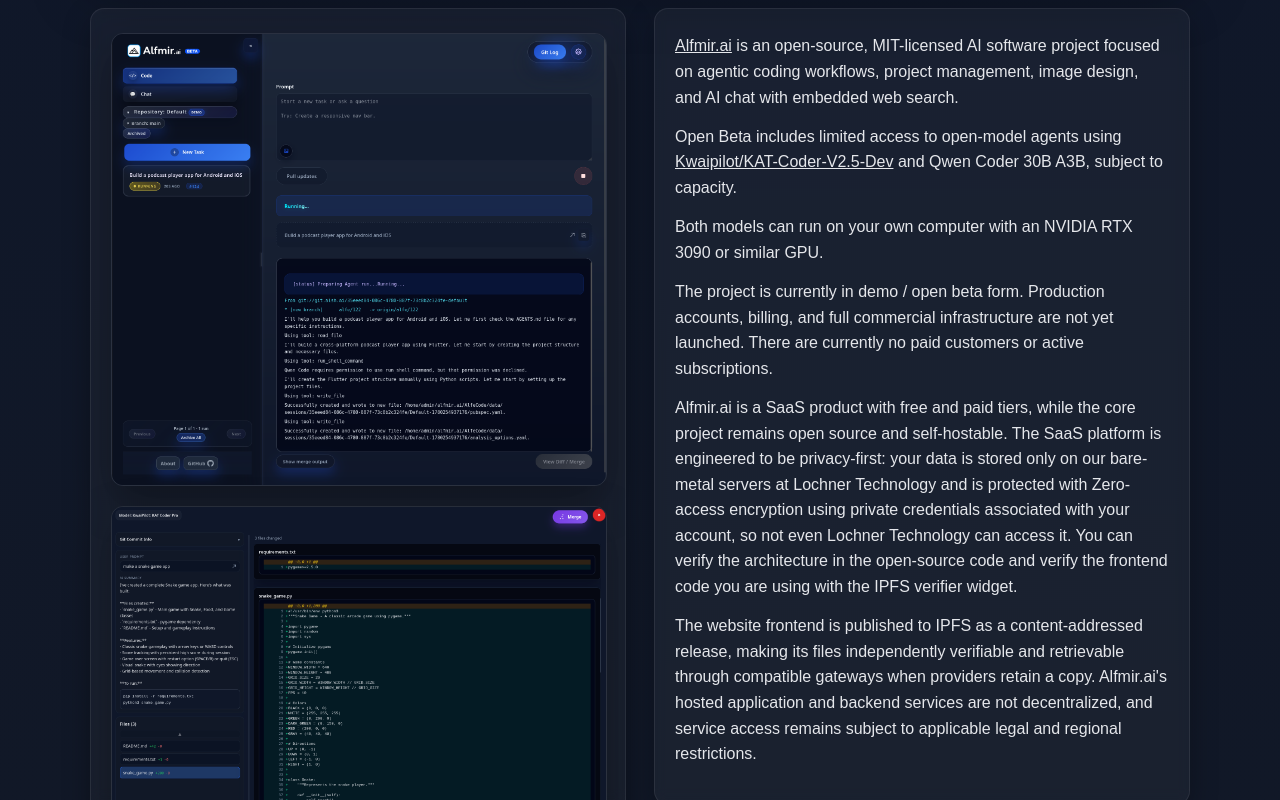
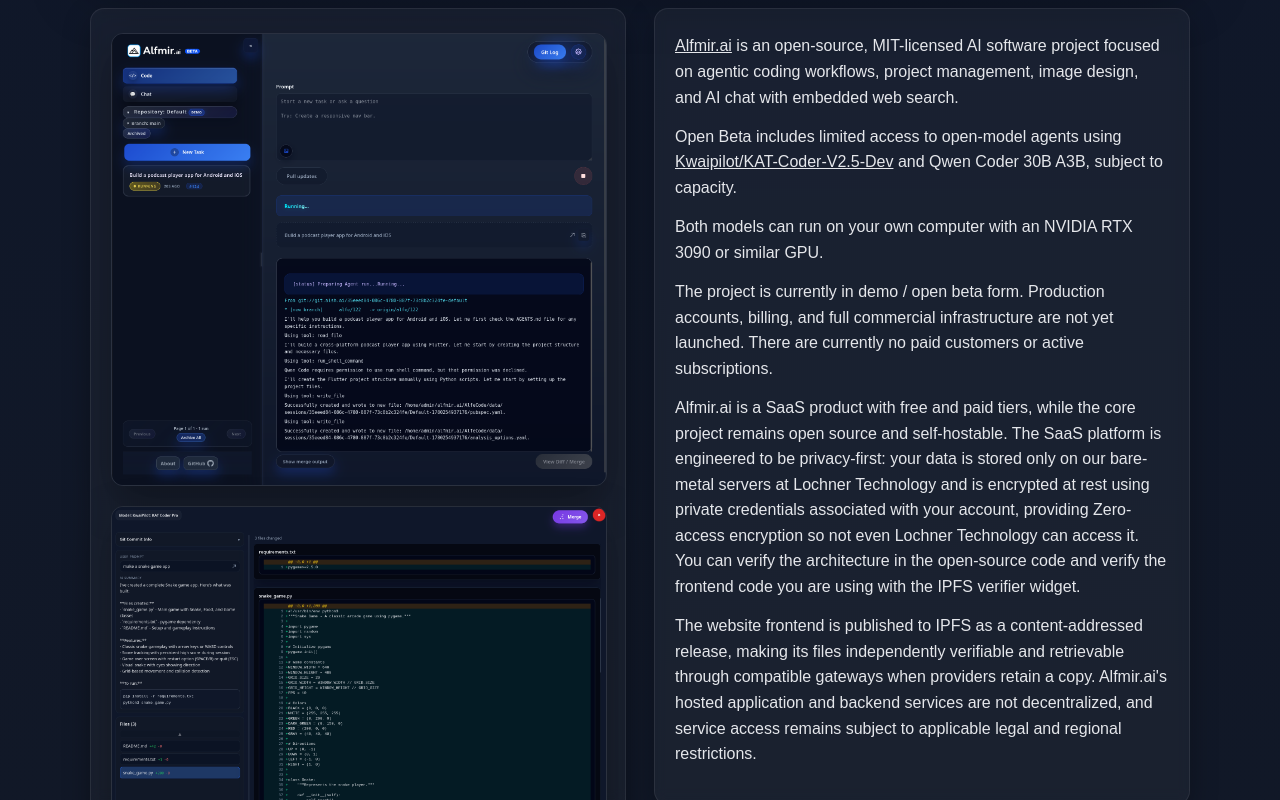
Before and after one commit to alfmir-ai/www.lochner.tech, a website: page alfmir.ai.html in a window 1280 px wide. Shown: the part 449-1249 px from the top of the page. Drawn offline with Linux system fonts and the light colour scheme.

Commit message:
Retain encrypted-at-rest wording

```diff
--- a/alfmir.ai.html
+++ b/alfmir.ai.html
@@ -512,7 +512,7 @@
      <p>Open Beta includes limited access to open-model agents using <a href="https://huggingface.co/bartowski/Kwaipilot_KAT-Coder-V2.5-Dev-GGUF" target="_blank" rel="noopener">Kwaipilot/KAT-Coder-V2.5-Dev</a> and Qwen Coder 30B A3B, subject to capacity.</p>
      <p class="footer-note">Both models can run on your own computer with an NVIDIA RTX 3090 or similar GPU.</p>
      <p>The project is currently in demo / open beta form. Production accounts, billing, and full commercial infrastructure are not yet launched. There are currently no paid customers or active subscriptions.</p>
-     <p>Alfmir.ai is a SaaS product with free and paid tiers, while the core project remains open source and self-hostable. The SaaS platform is engineered to be privacy-first: your data is stored only on our bare-metal servers at Lochner Technology and is protected with Zero-access encryption using private credentials associated with your account, so not even Lochner Technology can access it. You can verify the architecture in the open-source code and verify the frontend code you are using with the IPFS verifier widget.</p>
+     <p>Alfmir.ai is a SaaS product with free and paid tiers, while the core project remains open source and self-hostable. The SaaS platform is engineered to be privacy-first: your data is stored only on our bare-metal servers at Lochner Technology and is encrypted at rest using private credentials associated with your account, providing Zero-access encryption so not even Lochner Technology can access it. You can verify the architecture in the open-source code and verify the frontend code you are using with the IPFS verifier widget.</p>
      <p>The website frontend is published to IPFS as a content-addressed release, making its files independently verifiable and retrievable through compatible gateways when providers retain a copy. Alfmir.ai&apos;s hosted application and backend services are not decentralized, and service access remains subject to applicable legal and regional restrictions.</p>
     </article>
 
```
